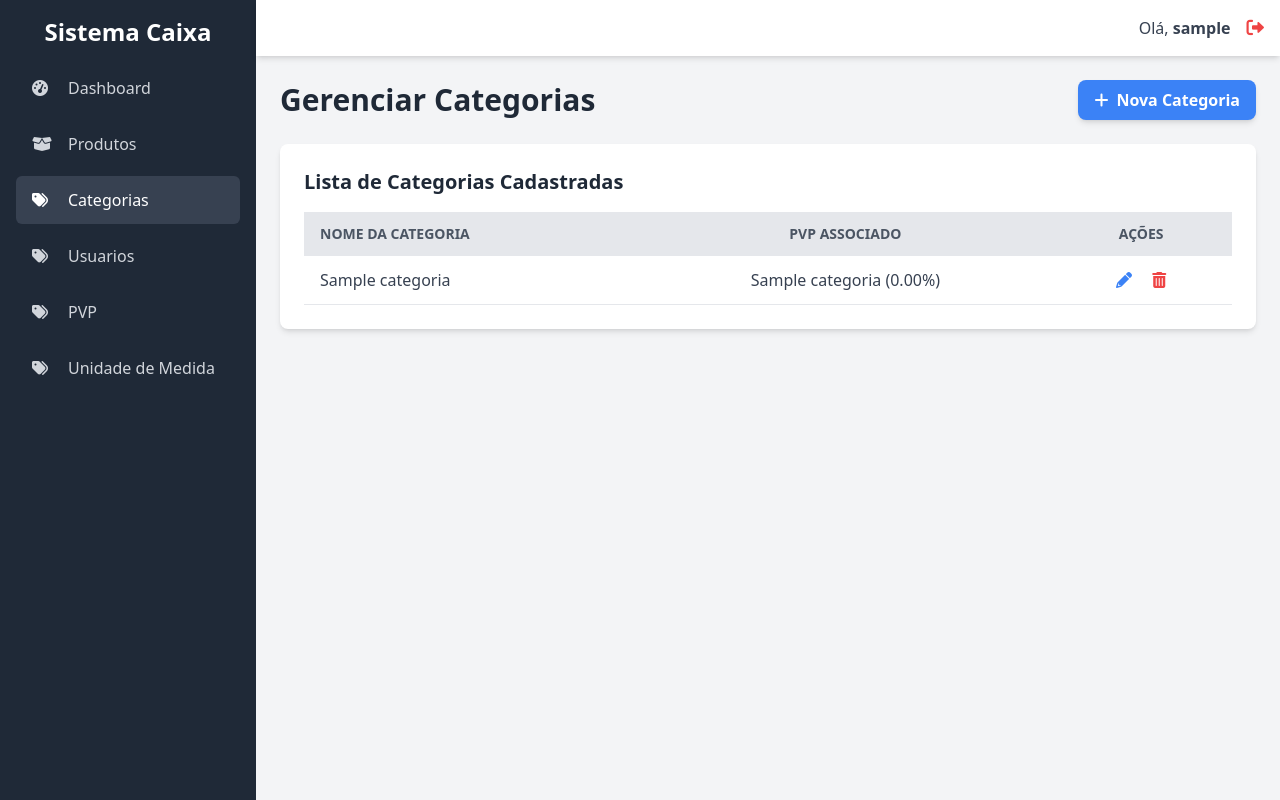
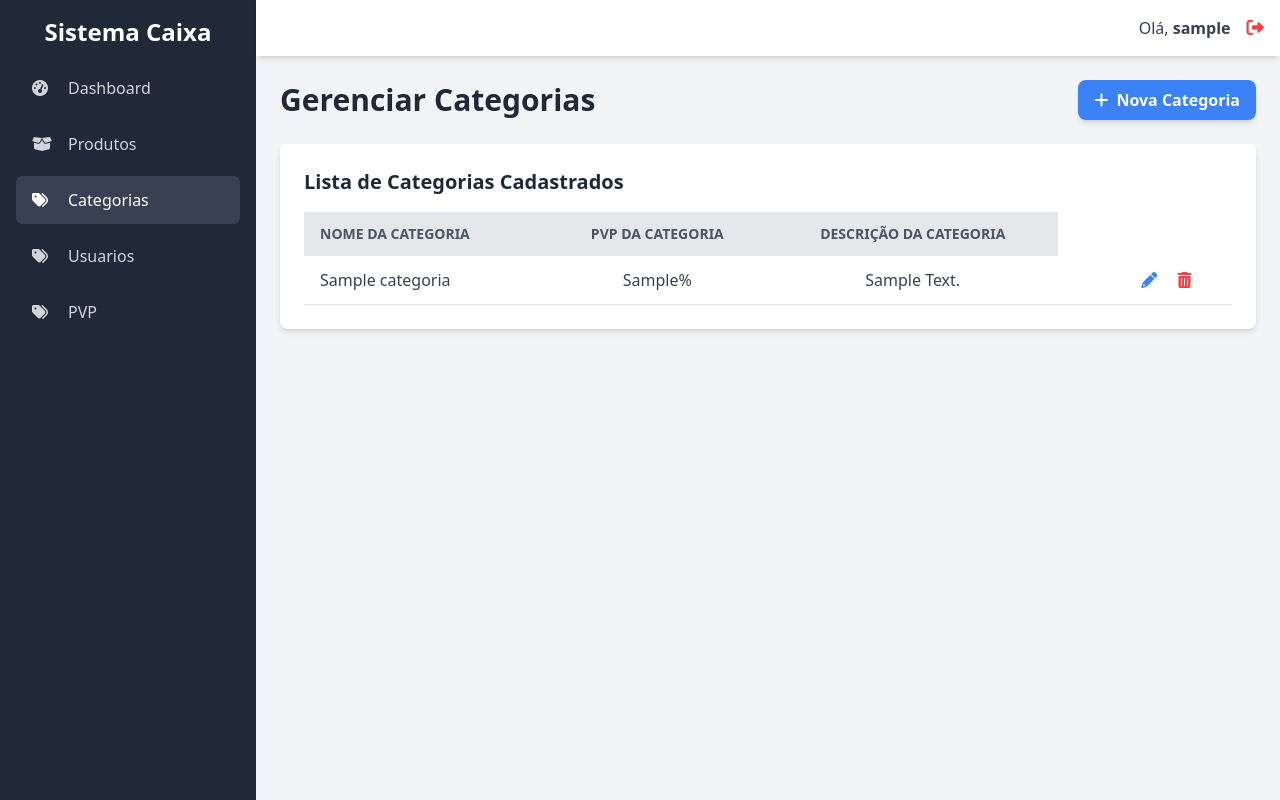
Before and after one commit to ArturPagel/APCG, a Flask app: template templates/categorias.html in a window 1280 px wide. Run offline with Flask 3, Linux system fonts and the light colour scheme; the visitor is signed in with stand-in values (Sample User, id 1); tables that the repository leaves empty or names only in its code hold one stand-in row (values such as "Sample post"); the template is opened without the code that fills it: most values are stand-ins (such as "Sample title", 1, 10 or a date in 2020); some libraries are stand-ins or nearby versions.

Commit message:
Add files via upload

```diff
--- a/templates/base.html
+++ b/templates/base.html
@@ -54,10 +54,6 @@
                     <i class="fas fa-tags"></i>
                     <span>PVP</span>
                 </a>
-                 <a href="{{ url_for('admin.unidade_medida') }}" class="sidebar-link {% if 'usuarios' in request.path %}active{% endif %}">
-                    <i class="fas fa-tags"></i>
-                    <span>Unidade de Medida</span>
-                </a>
                 <!-- Adicionar outros links aqui no futuro -->
             </nav>
         </aside>
--- a/templates/cadastrar_categoria.html
+++ b/templates/cadastrar_categoria.html
@@ -3,7 +3,7 @@
 {% block title %}Cadastrar Novo PVP{% endblock %}
 
 {% block content %}
-<h2 class="text-3xl font-bold text-gray-800 mb-6">Cadastrar Novo PVP</h2>
+<h2 class="text-3xl font-bold text-gray-800 mb-6">Cadastrar Nova Categoria</h2>
 
 <div class="bg-white p-8 rounded-lg shadow-md max-w-2xl mx-auto">
     <form action="{{ url_for('admin.cadastrar_categoria') }}" method="POST">
@@ -32,7 +32,7 @@
 
         <!-- Botões de Ação -->
         <div class="mt-8 flex justify-end space-x-4">
-            <a href="{{ url_for('admin.categorias') }}" class="bg-gray-200 hover:bg-gray-300 text-gray-800 font-bold py-2 px-4 rounded-lg shadow-md transition duration-300">
+            <a href="{{ url_for('admin.pvps') }}" class="bg-gray-200 hover:bg-gray-300 text-gray-800 font-bold py-2 px-4 rounded-lg shadow-md transition duration-300">
                 Cancelar
             </a>
             <button type="submit" class="bg-blue-500 hover:bg-blue-700 text-white font-bold py-2 px-4 rounded-lg shadow-md transition duration-300">
--- a/templates/categorias.html
+++ b/templates/categorias.html
@@ -1,5 +1,3 @@
-
-
 {% extends "base.html" %}
 
 {% block title %}Gerenciar Categorias{% endblock %}
@@ -7,34 +5,35 @@
 {% block content %}
 <div class="flex justify-between items-center mb-6">
     <h2 class="text-3xl font-bold text-gray-800">Gerenciar Categorias</h2>
-    <a href="{{ url_for('admin.cadastrar_categoria') }}" class="bg-blue-500 hover:bg-blue-700 text-white font-bold py-2 px-4 rounded-lg shadow-md transition duration-300">
+    <a href="{{ url_for('admin.cadastrar_pvp') }}" class="bg-blue-500 hover:bg-blue-700 text-white font-bold py-2 px-4 rounded-lg shadow-md transition duration-300">
         <i class="fas fa-plus mr-2"></i>Nova Categoria
     </a>
 </div>
 
 <div class="bg-white p-6 rounded-lg shadow-md">
-    <h3 class="text-xl font-semibold text-gray-800 mb-4">Lista de Categorias Cadastradas</h3>
+    <h3 class="text-xl font-semibold text-gray-800 mb-4">Lista de Categorias Cadastrados</h3>
     <div class="overflow-x-auto">
         <table class="min-w-full bg-white">
             <thead class="bg-gray-200">
                 <tr>
                     <th class="text-left py-3 px-4 uppercase font-semibold text-sm text-gray-600">Nome da Categoria</th>
-                    <th class="text-center py-3 px-4 uppercase font-semibold text-sm text-gray-600">PVP Associado</th>
-                    <th class="text-center py-3 px-4 uppercase font-semibold text-sm text-gray-600">Ações</th>
+                    <th class="text-center py-3 px-4 uppercase font-semibold text-sm text-gray-600">PVP da Categoria</th>
+                    <th class="text-center py-3 px-4 uppercase font-semibold text-sm text-gray-600">Descrição da Categoria</th>
                 </tr>
             </thead>
             <tbody class="text-gray-700">
                 {% for categoria in categorias %}
                 <tr class="border-b border-gray-200 hover:bg-gray-100">
                     <td class="py-3 px-4 font-medium">{{ categoria.nome_categoria }}</td>
+                    <td class="py-3 px-4 text-center">{{ categoria.pvp_categoria }}%</td>
+                    <td class="py-3 px-4 text-center capitalize">{{ categoria.descricao_categoria }}</td>
                     <td class="py-3 px-4 text-center">
-                        {{ categoria.nome_pvp }} ({{ "%.2f"|format((categoria.percentual - 1) * 100) }}%)
-                    </td>
+
                     <td class="py-3 px-4 text-center">
                         <a href="{{ url_for('admin.editar_categoria', cod=categoria.cod_categoria) }}" class="text-blue-500 hover:text-blue-700 mx-2" title="Editar">
                             <i class="fas fa-pencil-alt"></i>
                         </a>
-                        <form action="{{ url_for('admin.excluir_categoria', cod=categoria.cod_categoria) }}" method="POST" class="inline-block" onsubmit="return confirm('Tem certeza que deseja excluir esta categoria? Isso pode afetar produtos existentes.');">
+                        <form action="{{ url_for('admin.excluir_categoria', cod=categoria.cod_categoria) }}" method="POST" class="inline-block" onsubmit="return confirm('Tem certeza que deseja excluir esta Categoria?');">
                             <button type="submit" class="text-red-500 hover:text-red-700 mx-2" title="Excluir">
                                 <i class="fas fa-trash-alt"></i>
                             </button>
@@ -43,7 +42,7 @@
                 </tr>
                 {% else %}
                 <tr>
-                    <td colspan="3" class="py-4 text-center text-gray-500">Nenhuma categoria cadastrada.</td>
+                    <td colspan="6" class="py-4 text-center text-gray-500">Nenhuma Categoria cadastrado.</td>
                 </tr>
                 {% endfor %}
             </tbody>
```
